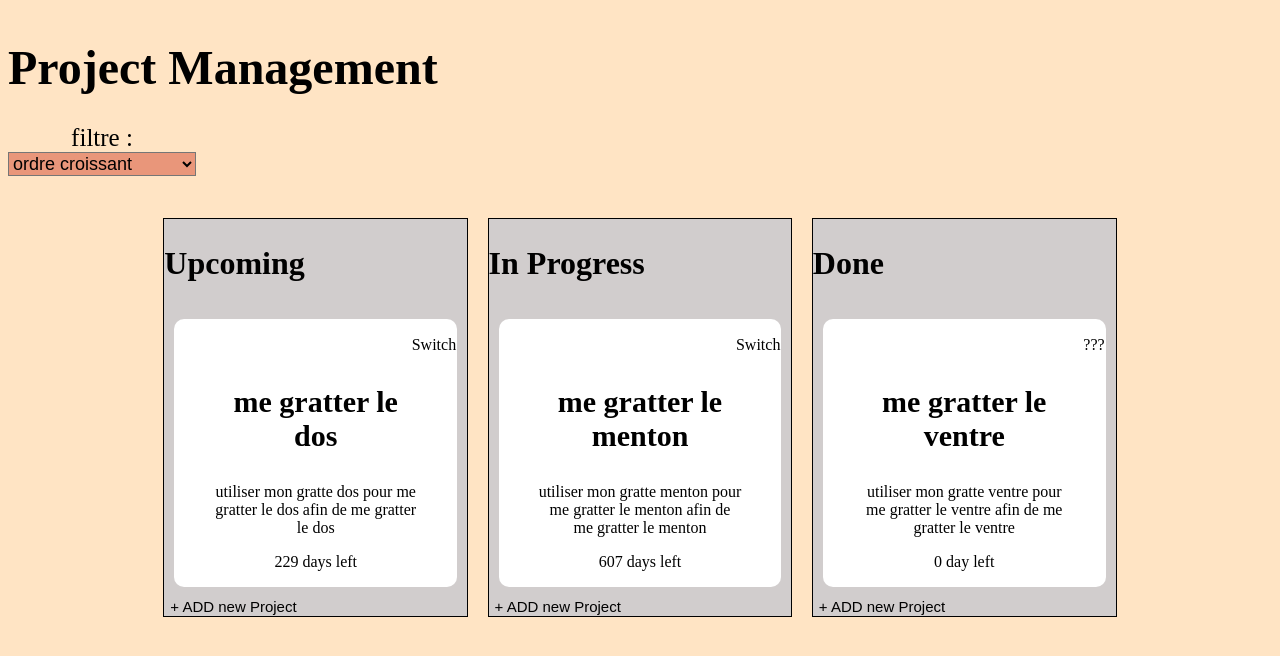
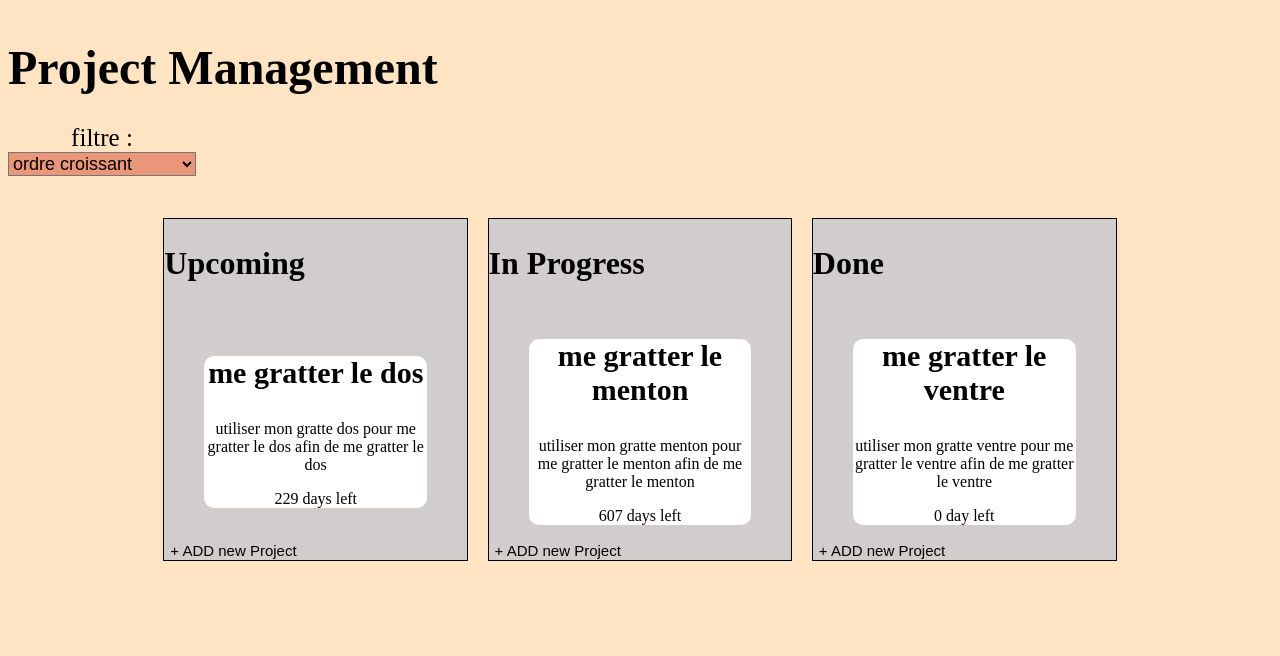
Before and after one commit to ObjectifGuitare/Task-manager-js, a plain HTML site: page index.html in a window 1280 px wide. Drawn offline with Linux system fonts and the light colour scheme.

Commit message:
fin css normalement

```diff
--- a/index.html
+++ b/index.html
@@ -48,7 +48,7 @@
         <section class="Upcoming">
             <h2>Upcoming</h2>
             <div class="Project UpcomingProject">
-                <p class="click" onclick="change" style="cursor: pointer ;">Switch</p>
+
             </div>
             <button class="modal-btn modal-trigger">+ ADD new Project</button>
         </section>
@@ -56,7 +56,7 @@
         <section class="Progress">
             <h2>In Progress</h2>
             <div class="Project ProgressProject">
-                <p class="click">Switch</p>
+
             </div>
             <button class="modal-btn modal-trigger">+ ADD new Project</button>
         </section>
@@ -64,7 +64,7 @@
         <section class="Done">
             <h2>Done</h2>
             <div class="Project DoneProject">
-                <p class="click">???</p>
+
             </div>
             <button class="modal-btn modal-trigger">+ ADD new Project</button>
         </section>
--- a/style.css
+++ b/style.css
@@ -48,12 +48,13 @@ section{
 
 }
 
-.Project{
+figure{
     background-color: white;
     border-radius: 10px;
-    margin: 10px;
 
 }
+
+
 .click{
     text-align: end;
     padding: 1px;
@@ -141,6 +142,7 @@ h2{
     margin-bottom: 10px;
 }
 .modal-btn{
+
     border: 1px;
     text-align: left;
     font-size: 15px;
```
